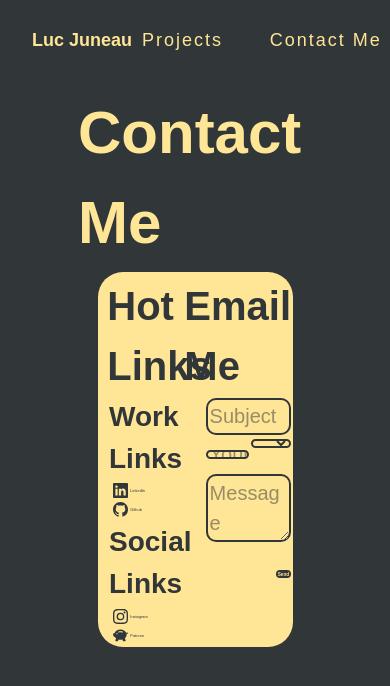
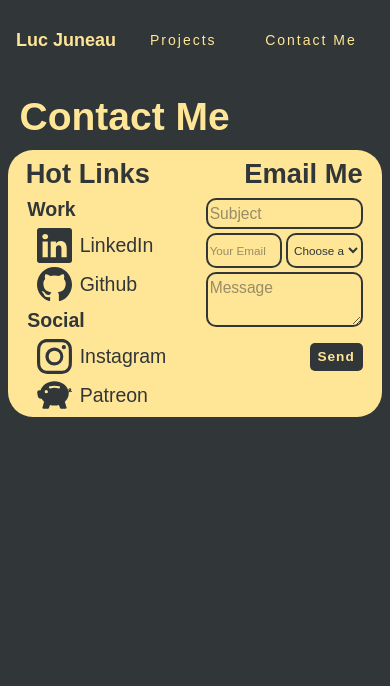
Before and after one commit to kxtnluc/juneau_studio_portfolio, a SvelteKit app: page /contact-me in a window 390 px wide. Shown: the top 686 px of the page. Built offline with nearby package versions, Linux system fonts and the light colour scheme.

Commit message:
fixing contact-me page mobile styling

```diff
--- a/src/components/Button.svelte
+++ b/src/components/Button.svelte
@@ -61,7 +61,26 @@
         cursor: pointer;
         opacity: 85%;
     }
+    @media (max-width: 480px) {
+        .size-m{
+            font-size: 3.5vw;
+            letter-spacing: 1px;
+            padding-left: 2vw;
+            padding-right: 2vw;
+            height: 7vw;
+            border-radius: 5px;
+        }
 
+        .size-l{
+            font-size: 1.75rem;
+            padding-left: 1rem;
+            padding-right: 1rem;
+            height: 2.75rem;
+            border-radius: 5px;
+        }
+    }
+
+        @media (min-width: 480px) {
         .size-m{
             font-size: 1.2vw;
             padding-left: 0.5vw;
@@ -76,6 +95,7 @@
             padding-right: 1rem;
             height: 2.75rem;
             border-radius: 5px;
+        }
     }
 
     .icon, .text{
--- a/src/components/icons/MiscIcons.svelte
+++ b/src/components/icons/MiscIcons.svelte
@@ -3,6 +3,7 @@
 
     export let type:string = "clipboard";
     export let size:string = "m";
+    export let resizeIconForMobile = true;
 
     let intSize = 16
     let windowWidth = 1920
@@ -33,7 +34,7 @@
         intSize = 32
     }
 
-    if (windowWidth <= 480)
+    if (windowWidth <= 480 && resizeIconForMobile)
     {
       intSize = Math.max(8, intSize - 20);
     }
--- a/src/routes/+layout.svelte
+++ b/src/routes/+layout.svelte
@@ -113,7 +113,7 @@
 
 			.n-left {
 				align-self: center;
-				margin-left: 2rem;
+				margin-left: 1rem;
 				.l-name {
 					width: 110px;
 					/* background-color: red; */
@@ -125,14 +125,15 @@
 			.n-right {
 				align-self: center;
 				.n-ul {
+					margin-left: 1rem;
+					width: 90%;
 					letter-spacing: 2px;
 					display: flex;
 					flex-flow: row nowrap;
 					justify-content: center;
 
 					.n-li {
-						font-size: 18px;
-						margin-right: 2vw;
+						font-size: 14px;
 						align-self: center;
 						transition: opacity 300ms ease;
 						position: relative;
@@ -143,10 +144,6 @@
 					.n-li:hover {
 						opacity: 85%;
 						cursor: pointer;
-					}
-
-					.n-li:hover::after {
-						width: 100%;
 					}
 				}
 			}
--- a/src/routes/contact-me/+page.svelte
+++ b/src/routes/contact-me/+page.svelte
@@ -34,7 +34,7 @@
         <div class="s1-body-2">
             <div class="s1-b2-header header-secondary">Hot Links</div>
             <div class="s1-b2-body">
-                <div class="header-tertiary link-header">Work Links</div>
+                <div class="header-tertiary link-header">Work</div>
                 <ul class="links work-links">
                     {#each author.work_links as wl}
                         <li class="links-li">
@@ -47,6 +47,7 @@
                                 <MiscIcons
                                     size="ml"
                                     type={wl.name.toLowerCase()}
+                                    resizeIconForMobile="{false}"
                                 />
                             </a>
                             <a
@@ -60,7 +61,7 @@
                         </li>
                     {/each}
                 </ul>
-                <div class="header-tertiary link-header">Social Links</div>
+                <div class="header-tertiary link-header">Social</div>
                 <ul class="links social-links">
                     {#each author.social_links as sl}
                         <li class="links-li">
@@ -73,6 +74,7 @@
                                 <MiscIcons
                                     size="ml"
                                     type={sl.name.toLowerCase()}
+                                    resizeIconForMobile="{false}"
                                 />
                             </a>
                             <a
@@ -112,9 +114,7 @@
                     </div>
                     <div class="topic-container">
                         <select class="topic" bind:value={topic}>
-                                <option>
-                                    Choose a Topic
-                                </option>
+                            <option> Choose a Topic </option>
                             {#each author.topics as t}
                                 <option>
                                     {t}
@@ -141,12 +141,13 @@
 </div>
 
 <style>
+    @media (min-width: 480px) {
         .page-header {
             margin-top: 2%;
             margin-left: 20%;
         }
 
-    .status{
+        .status {
             display: flex;
             justify-content: center;
             margin-left: 40%;
@@ -237,6 +238,7 @@
                         padding-bottom: 0.5vw;
                         padding-left: 0.5vw;
                         width: 100%;
+                        font-size: 2vw;
                     }
 
                     .f-li-2 {
@@ -254,7 +256,8 @@
                             padding-bottom: 0.5vw;
                             padding-left: 0.5vw;
                             width: 95%;
-                        height: 2.25vw;
+                            height: 2.5vw;
+                            font-size: 1.5vw;
                         }
 
                         .topic {
@@ -265,7 +268,153 @@
                             padding-bottom: 0.5vw;
                             padding-left: 0.5vw;
                             width: 100%;
-                        height: 2.25vw;
+                            height: 2.5vw;
+                            font-size: 1.5vw;
+                        }
+                    }
+
+                    .btn {
+                        letter-spacing: 2px;
+                        align-self: flex-end;
+                    }
+                }
+            }
+        }
+    }
+
+    @media (max-width: 480px) {
+        .page-header {
+            margin-top: 2%;
+            margin-left: 5%;
+            font-size: 10vw;
+        }
+
+        .status {
+            display: flex;
+            justify-content: center;
+            margin-left: 40%;
+            margin-top: 1vw;
+            font-size: 1.25vw;
+            font-style: italic;
+        }
+
+        .contact-section-1 {
+            background-color: var(--color-contrast);
+            margin-left: 2%;
+            margin-right: 2%;
+            margin-top: 1vw;
+            color: var(--color-primary);
+            border-radius: 25px;
+            display: flex;
+            justify-content: space-between;
+
+            .s1-body-2 {
+                width: 50%;
+
+                .s1-b2-header {
+                    margin-top: 1vw;
+                    margin-left: 10%;
+                    font-size: 7vw;
+                }
+
+                .s1-b2-body {
+                    margin-left: 10%;
+
+                    .link-header {
+                        margin-left: 1%;
+                        font-size: 5vw;
+                    }
+                    .links {
+                        margin-left: 7%;
+                        font-size: 1vw;
+                        .links-li {
+                            display: flex;
+
+                            margin-top: 1vw;
+                            margin-bottom: 1vw;
+
+                            transition: 250ms;
+                            .icon,
+                            .text {
+                                align-self: center;
+                                font-size: 5vw;
+                            }
+
+                            .text {
+                                margin-left: 2vw;
+                            }
+                        }
+
+                        .links-li:hover {
+                            cursor: pointer;
+                            opacity: 0.75;
+                        }
+                    }
+                }
+            }
+
+            .s1-body {
+                width: 55%;
+
+                .s1-b-header {
+                    display: flex;
+                    justify-content: right;
+                    margin-top: 1vw;
+                    margin-right: 10%;
+                    font-size: 7vw;
+                }
+                .s1-b-form {
+                    display: flex;
+                    flex-flow: column nowrap;
+                    padding-bottom: 1vw;
+
+                    .f-li {
+                        margin-top: 0.5vw;
+                        margin-bottom: 0.5vw;
+                        margin-left: 10%;
+                        margin-right: 10%;
+                    }
+
+                    .message,
+                    .subject {
+                        color: var(--color-primary);
+                        border: 2px solid var(--color-primary);
+                        border-radius: 10px;
+                        padding-top: 0.5vw;
+                        padding-bottom: 0.5vw;
+                        padding-left: 0.5vw;
+                        width: 100%;
+                        font-size: 4vw;
+                    }
+
+                    .f-li-2 {
+                        margin-top: 0.5vw;
+                        margin-bottom: 0.5vw;
+                        margin-left: 10%;
+                        margin-right: 10%;
+                        display: flex;
+                        justify-content: space-between;
+                        font-size: 3vw;
+                        .email {
+                            color: var(--color-primary);
+                            border: 2px solid var(--color-primary);
+                            border-radius: 10px;
+                            padding-top: 0.5vw;
+                            padding-bottom: 0.5vw;
+                            padding-left: 0.5vw;
+                            width: 95%;
+                            height: 9vw;
+                        }
+
+                        .topic {
+                            color: var(--color-primary);
+                            border: 2px solid var(--color-primary);
+                            border-radius: 10px;
+                            padding-top: 0.5vw;
+                            padding-bottom: 0.5vw;
+                            padding-left: 0.5vw;
+                            width: 100%;
+                            height: 9vw;
                         }
                     }
 
@@ -275,4 +424,5 @@
                 }
             }
         }
+    }
 </style>
```
Lines whose indentation alone changed are shown as unchanged.
